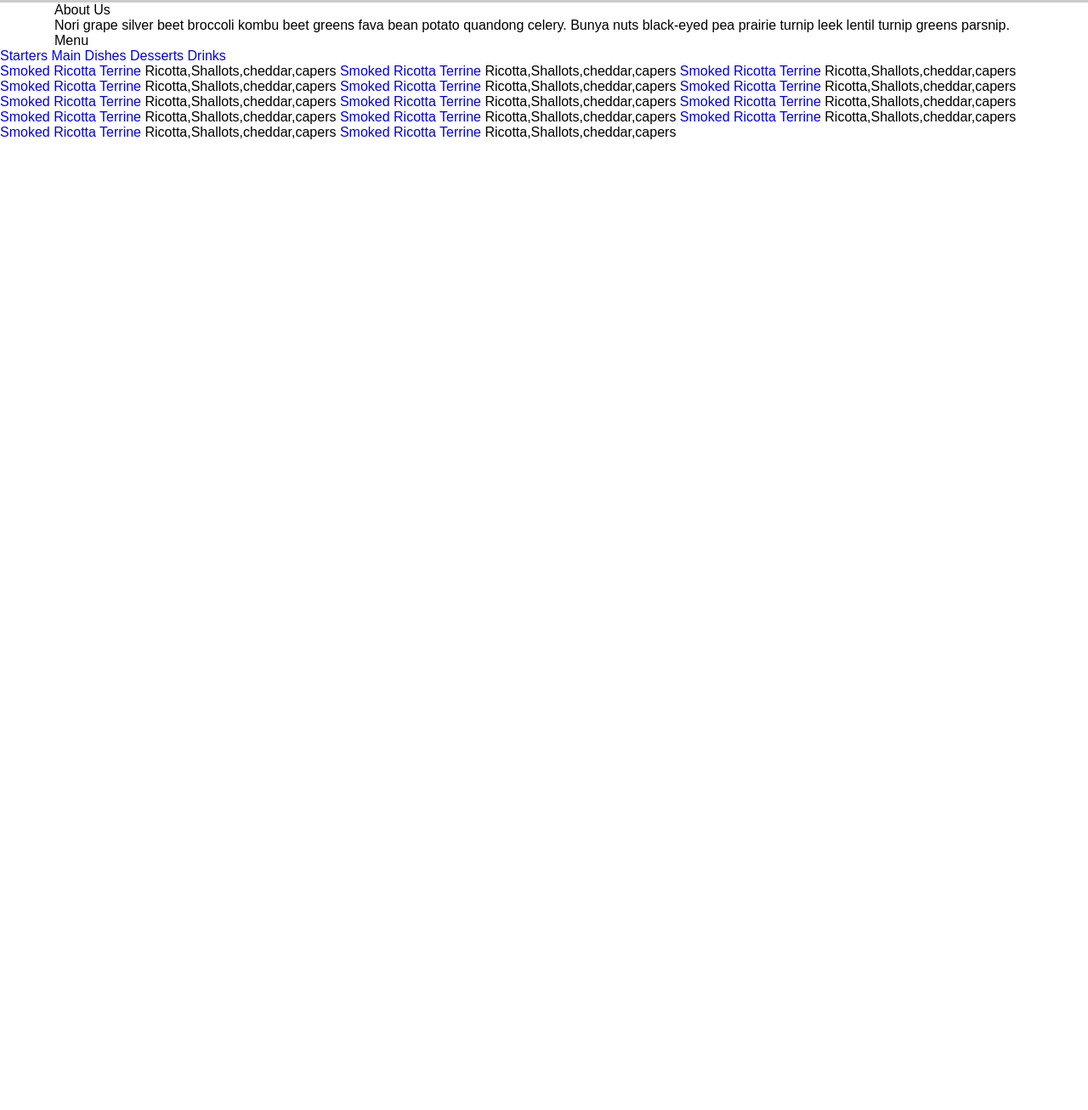
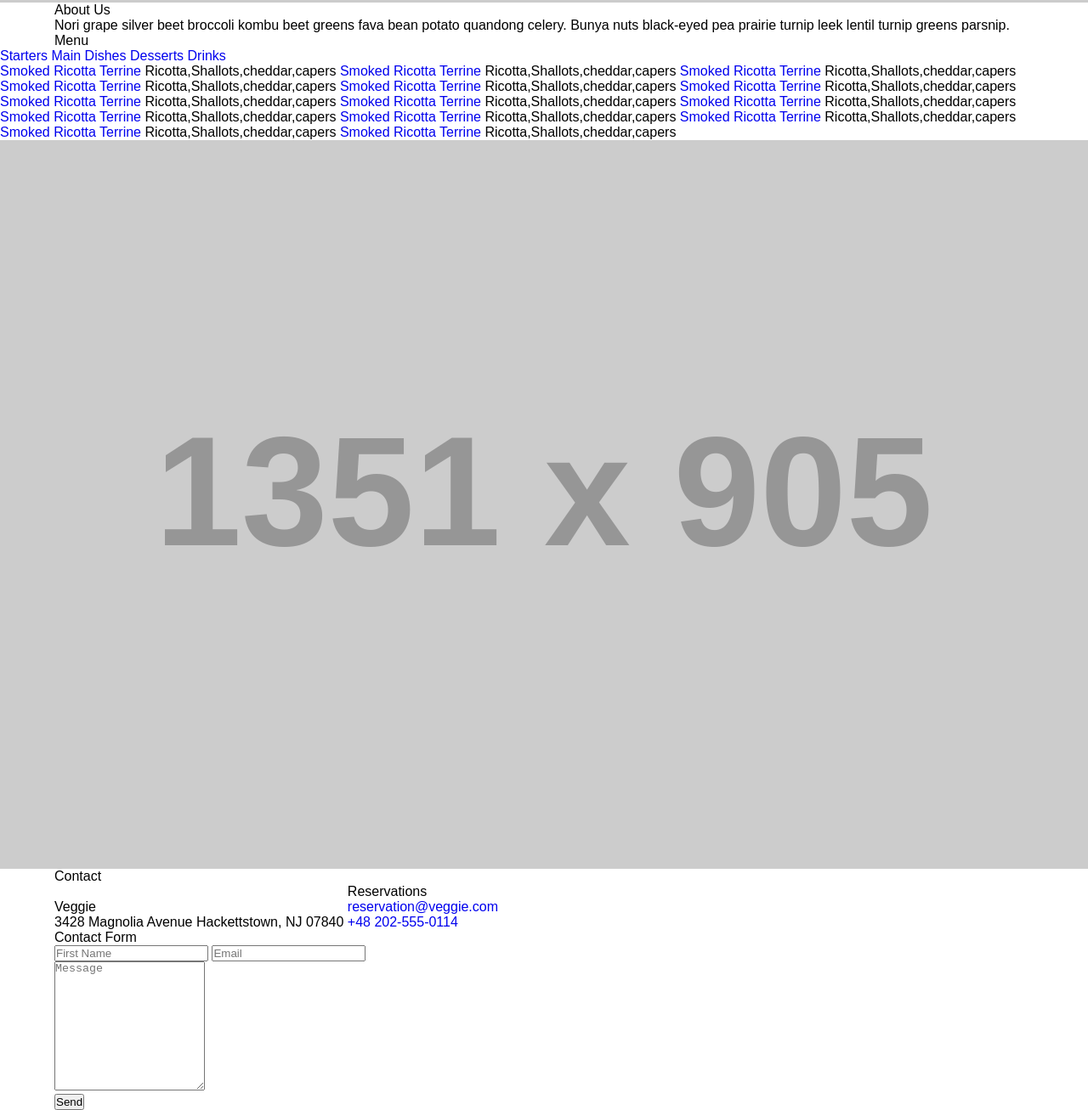
Before and after one commit to inayatullahaaxioned/Veggies, a plain HTML site: page index.html in a window 1280 px wide. Shown: the part 5955-7262 px from the top of the page at 85% size. Before the commit the page ends 6120 px from the top, so only its background shows below. Drawn offline with Linux system fonts and the light colour scheme; placeholder pictures from the web are drawn by us.

Commit message:
contact  structure added

```diff
--- a/index.html
+++ b/index.html
@@ -381,6 +381,45 @@
       </ul>
     </section>
     <!-- menu section ends  -->
+    <!-- contact section starts  -->
+    <section class="contact">
+      <figure class="contact-bg">
+        <img src="https://dummyimage.com/1351x905/A9A8AE/A9A8AE" alt="Contact background image">
+      </figure>
+      <div class="wrapper">
+        <h2 class="main-heading">Contact</h2>
+        <ul class="contact-list">
+          <li class="contact-item">
+            <h4 class="contact-heading">Veggie</h4>
+            <address>3428 Magnolia Avenue Hackettstown, NJ 07840</address>
+          </li>
+          <li class="contact-item">
+            <h4 class="contact-heading">Reservations</h4>
+            <div class="contact-anc">
+              <a href="mailto:reservations@veggie.com" class="email"
+                title="reservations@veggie.com">reservation@veggie.com</a>
+            </div>
+            <div class="contact-anc">
+              <a href="tel:+482025550114 " class="contact-anc phone" title="+48 202-555-0114">+48 202-555-0114</a>
+            </div>
+          </li>
+        </ul>
+        <div class="form">
+          <h4 class="contact-heading">Contact Form</h4>
+          <form action="#FIXME" method="get">
+            <div class="form-input">
+              <input type="text" name="name" placeholder="First Name">
+              <input type="email" name="email" placeholder="Email">
+            </div>
+            <div class="form-input">
+              <textarea name="message" rows="10" placeholder="Message"></textarea>
+            </div>
+            <input type="submit" value="Send">
+          </form>
+        </div>
+      </div>
+    </section>
+    <!-- contact section ends  -->
     </main>
     <!--main section end-->
 
```
